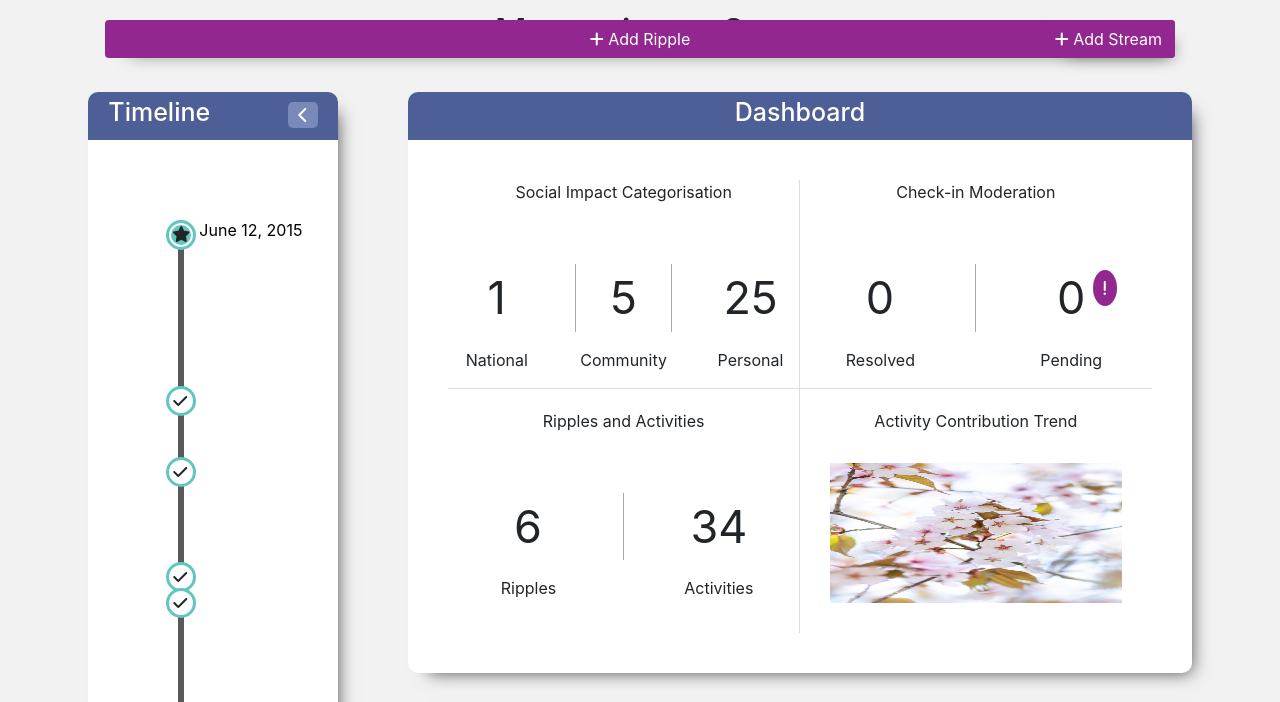
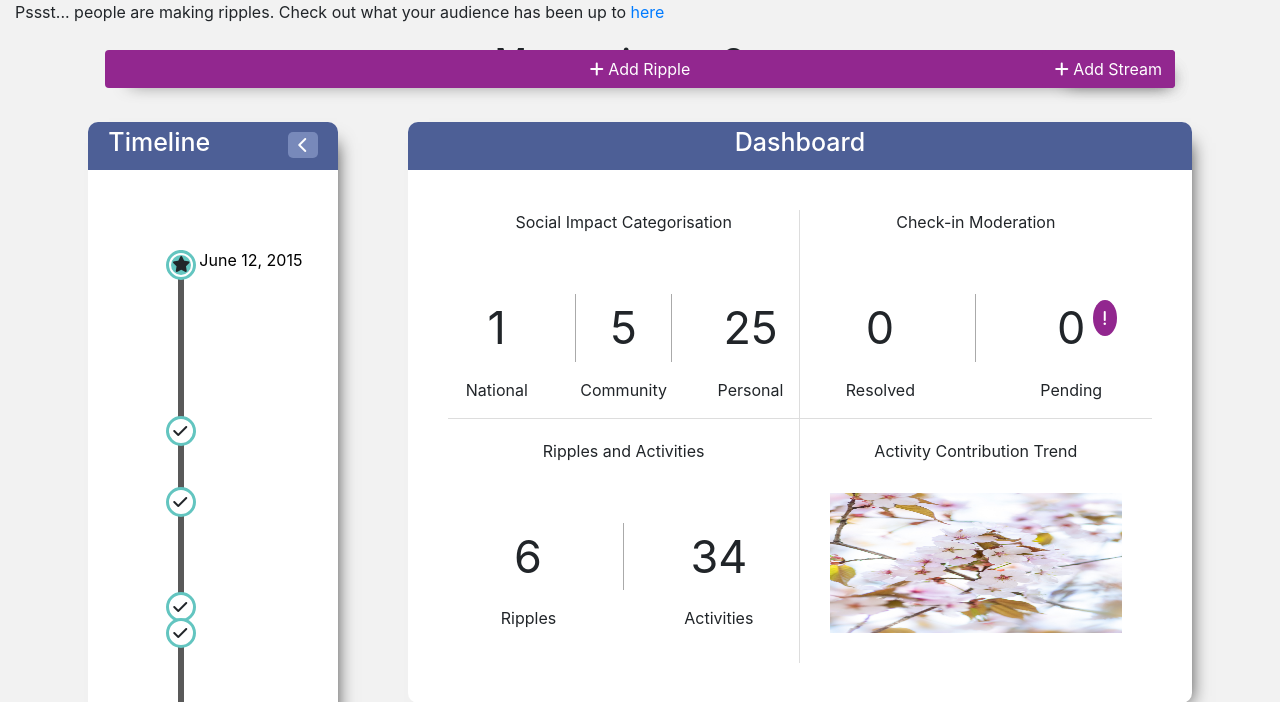
Before and after one commit to oosacker/MakeRipples, a Flask app: page /organiser_dashboard in a window 1280 px wide. Shown: the part 76-778 px from the top of the page. Run offline with Flask 2, Linux system fonts and the light colour scheme; data that the repository does not hold is empty; some libraries are stand-ins or nearby versions.

Commit message:
Linked to ripple review page from organiser page

```diff
--- a/app.py
+++ b/app.py
@@ -79,6 +79,11 @@ def organiser_dash():
     print(ripples)
     return render_template('organiser_dashboard.html', ripples=ripples)
 
+@app.route('/ripple_review', methods=['POST', 'GET'])
+def ripple_review():
+    ripples = get_all_ripples()
+    print(ripples)
+    return render_template('ripple_review.html', ripples=ripples)
 
 @app.route('/nat_test', methods=['POST', 'GET'])
 def nat_test():
--- a/templates/organiser_dashboard.html
+++ b/templates/organiser_dashboard.html
@@ -10,6 +10,9 @@
 {% block body %}
 
     <div class="container-fluid">
+        <div class="moderation-check">
+                <p>Pssst... people are making ripples. Check out what your audience has been up to <a href="/ripple_review">here</a></p>
+        </div>
         <div class="head-top">
 
             <button type="button" class="btn btn-left" aria-label="Add Ripple" id="ripple_btn">
```
